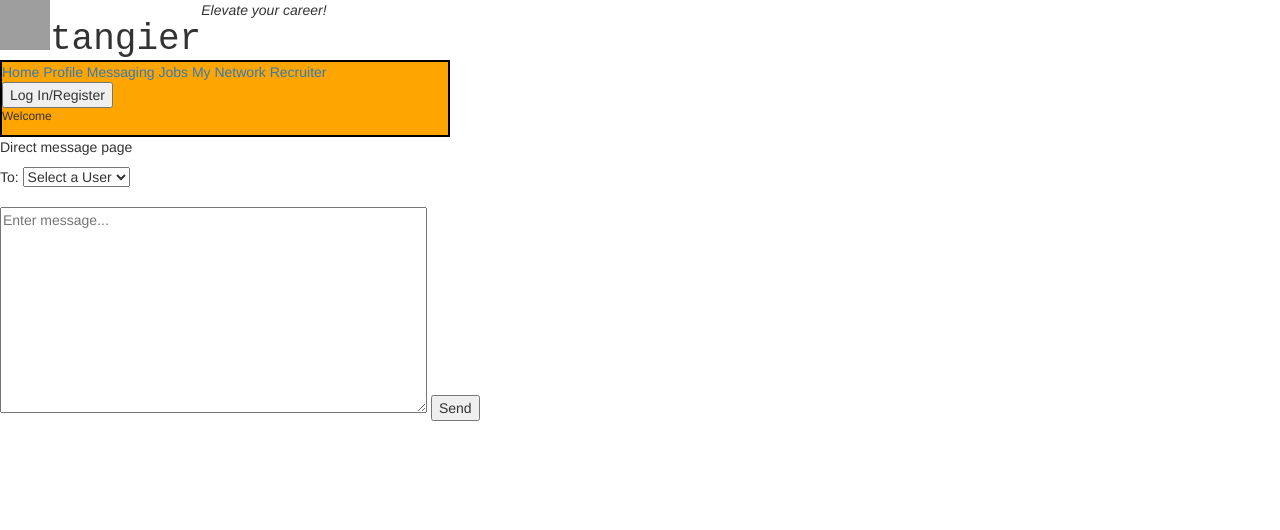
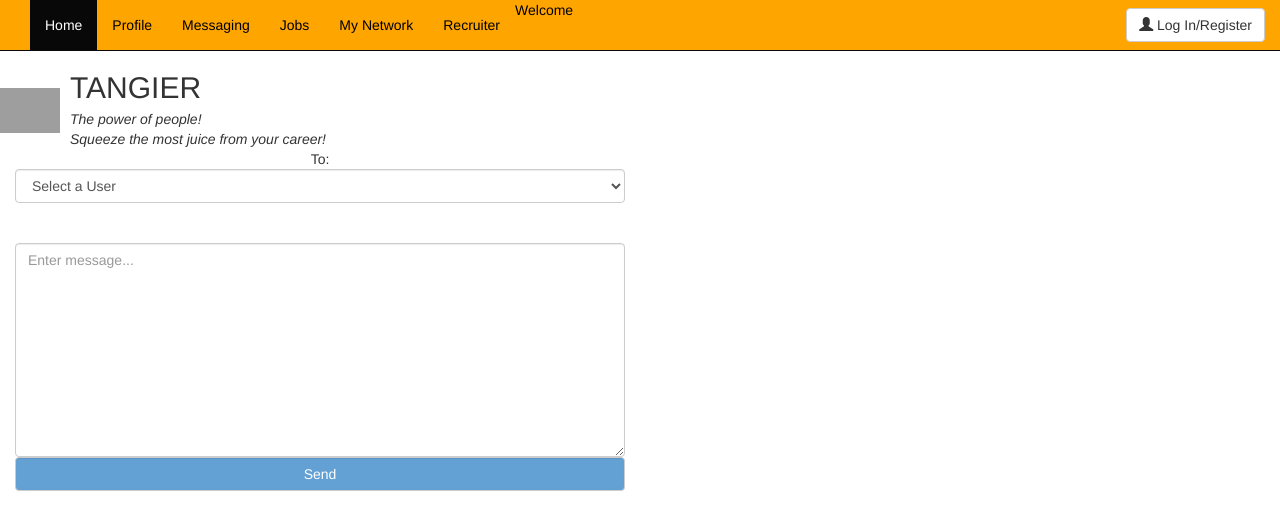
Before and after one commit to Gwood91/BUS118W_Tangier_Repo, a Flask app: page /messagePage in a window 1280 px wide. Shown: the top 530 px of the page. Run offline with Flask 2, Linux system fonts and the light colour scheme; data comes from the database, SQL or seed files in the repository; both versions use the stored data as it was after the commit; parts of the project's set-up code (start-up, migrations or seed data) failed here and were passed over; some libraries are stand-ins or nearby versions; grey boxes are pictures that could not be loaded.

Commit message:
Zoom Codex
Paired Programming sesh to get messages to complete.

```diff
--- a/app/models.py
+++ b/app/models.py
@@ -43,9 +43,14 @@ class Message(db.Model):
     recipient_id = db.Column(db.Integer, db.ForeignKey('user.id'))
     body = db.Column(db.String(140))
     timestamp = db.Column(db.DateTime, index=True, default=datetime.utcnow)
+    unread = db.Column(db.Boolean, default=True, nullable=True)
 
     def __repr__(self):
         return '<Message {}>'.format(self.body)
+
+    def inbox_count(self):
+        db.session.query(Message).filter_by(id=id, unread=True)
+
 
 
 class Recruiter_Project(db.Model):
--- a/app/routes.py
+++ b/app/routes.py
@@ -72,6 +72,7 @@ def before_request():
 
 
 @app.route('/home', methods=['GET'])
+
 def home():
     return render_template('home.html', title='Home')
 
@@ -131,6 +132,7 @@ def profile():
 
 
 @app.route('/messagePage', methods=['GET', 'POST'])
+@oidc.require_login
 # @app.route('/send_message/<recipient>', methods=['GET', 'POST'])
 def messagePage():
     # Users = User.query.all()
@@ -140,19 +142,23 @@ def messagePage():
         if request.method == 'POST':
             # get the data supplied by the client and construct sanitzed queries in the db
             recipient_id = str(request.form.get("selectAUser", None))
+            print(recipient_id, file=sys.stderr)
             message_body = str(request.form.get("sendaDM", None))
-            user = db.session.query(User).filter_by(email=g.user.profile.email).first()
-            # user = db.session.query(User).filter_by(username=recipient).first()
-            new_message = Message(author=user, recipient_id=recipient_id, body=message_body)
-            # new_message = Message(sender_id=user, recipient_id=recipient_id, body=message_body)
+            user = db.session.query(User).filter_by(email=g.user.profile.email).first_or_404()
+            # user = User.query.filter_by(username=Message.recipient_id).first_or_404()
+            # user = db.session.query(User).filter_by(username=recipient_id).first()
+            recipient_first_name, recipient_last_name = recipient_id.split(" ")
+            recipient_user = db.session.query(User).filter_by(first_name= recipient_first_name, last_name=recipient_last_name).first_or_404()
+            new_message = Message(sender_id=user.id, recipient_id=recipient_user.id, body=message_body)
             db.session.add(new_message)
             db.session.commit()
             # flash(_('Your message has been sent!'))
             # return redirect(url_for('messagePage'))
-            return render_template('messagePage.html', title='Direct Messaging')
+            return render_template('messagePage.html', title='Direct Messaging', get_users=get_users)
 
 
 @app.route('/jobs')
+@oidc.require_login
 def jobs():
     return render_template('jobs.html', title='Jobs')
 
--- a/app/templates/base.html
+++ b/app/templates/base.html
@@ -1,50 +1,56 @@
-{% extends 'bootstrap/base.html' %}
-<html>
+{% extends "bootstrap/base.html" %}
+{% block title %}
+{% if title %}{{ title }}
+{% else %}<title>Welcome</title>
+{% endif %}
+{% endblock %}
 
+{% block navbar %}
+<nav class="navbar navbar-inverse navbar-static-top">
+  <div class="container-fluid" style="background-color: orange;">
+    <div class="navbar-header">
+      <a class="navbar-brand" href="#"></a>
+    </div>
+    <ul class="nav navbar-nav">
+      <li class="active"><a href="/home">Home</a></li>
+      <li><a style="color: black;"href="/profile">Profile</a></li>
+      <li><a style="color: black;"href="/messagePage">Messaging</a></li>
+      <li><a style="color: black;"href="/jobs">Jobs</a></li>
+      <li><a style="color: black;"href="/myNetwork">My Network</a></li>
+      <li><a style="color: black;"href="/recruiter">Recruiter</a></li>
+    </ul>
+    {% if not g.user %}
+    <form class="navbar-form navbar-right" action="{{ url_for('login_handler') }}" method="post" enctype="multipart/form-data">
+      <div class="form-group">
+        <button class="btn btn-default" name="login" type="submit" value="Log In/Register" >
+            <span class="glyphicon glyphicon-user"></span> Log In/Register
+          </button>
+      </div>
+    </form>
+    <p style="font-size:14px;color:black;display: inline-block;">Welcome</p>
+    {% else %}
+    <form class="navbar-form navbar-right" action="{{ url_for('login_handler') }}" method="post" enctype="multipart/form-data">
+      <div class="form-group">
+        <button class="btn btn-default" name="login" type="submit" value="Log In/Register">
+            <span class="glyphicon glyphicon-user"></span> Logout
+          </button>
+      </div>
+      <p style="font-size:14px;color: black; display: inline-block;">Welcome, {{ g.user.profile.firstName }}!</p>
+    </form>
+    {% endif %}
+  </div>
+</nav>
+{% endblock %}
 
-<head>
-    {% block title %} {% if title %}
-    <title>{{ title }}</title>
-    {% else %}
-    <title>Welcome</title>
-    {% endif %} {% endblock %}
-</head>
+{% block content %}
 
-<body>
-    <!-- Adding a navbar to include in all template pages -->
-    {% block navbar %}
-    <div id="NavBar">
-        <div style="display: inline-flex">
-            <img src="https://encrypted-tbn0.gstatic.com/images?q=tbn:ANd9GcSZ9aGT0JLi7-nKbbvDl8raJV2kdmlSo4NUKIAZ5LKih5g2pGzSBQ" style="width: 50px; height: 50px">
-            <h1 style="font-family: 'Courier New', Courier, monospace; margin-bottom: 0px">tangier</h1>
-            <i>Elevate your career!</i>
-        </div>
-        <div style="border: solid black 2px; width: 450px; background:orange; text-emphasis: none;">
-            <a href="/home">Home</a>
-            <a href="/profile">Profile</a>
-            <a href="/messagePage">Messaging</a>
-            <a href="/jobs">Jobs</a>
-            <a href="/myNetwork">My Network</a>
-            <a href="/recruiter">Recruiter</a>
-            {% if not g.user %}
-            <form action="{{ url_for('login_handler') }}" method="post" enctype="multipart/form-data">
-                <input name="login" type="submit" value="Log In/Register">
-            </form>
-            <p style="font-size:12px">Welcome</p>
-            {% else %}
-            <form action="{{ url_for('logout_handler') }}" method="post" enctype="multipart/form-data">
-                <input name="logout" type="submit" value="Logout">
-            <p style="font-size:12px; display: inline-block;">Welcome, {{ g.user.profile.firstName }}!</p>
-            </form>
-            {% endif %}
-        </div>
+<div class="media">
+    <div class="media-left media-middle">
+      <img src="https://encrypted-tbn0.gstatic.com/images?q=tbn:ANd9GcSZ9aGT0JLi7-nKbbvDl8raJV2kdmlSo4NUKIAZ5LKih5g2pGzSBQ" class="media-object" style="width:60px">
     </div>
-    {% endblock %} {% block content %} {% block app_content %}{% endblock %} {% endblock %}
-    <br>
-    <hr>
-    <div id="bottomNav" style="text-align:center; padding-top: 0px; padding-top: 0px; position: fixed; height: 40px; width:100%; bottom: 0; background-color:black;color:white;">
-        <p>Some important stuff can go here! Would a fixed bottom bar be okay to have for each page or nah? Maybe a fixed message bar?</p>
+    <div class="media-body">
+      <h2 class="media-heading">TANGIER</h2>
+      <i>Elevate your career!</i>
     </div>
-</body>
-
-</html>
+  </div>
+{% endblock %}
--- a/app/templates/messagePage.html
+++ b/app/templates/messagePage.html
@@ -1,18 +1,30 @@
-{% extends "base.html" %} {% import 'bootstrap/wtf.html' as wtf %} {% block content %}
-<p>Direct message page</p>
-<div id="sendDM">
+{% extends "base.html" %}
+{% block content %}
+<div class="media">
+  <div class="media-left media-middle">
+    <img src="https://encrypted-tbn0.gstatic.com/images?q=tbn:ANd9GcSZ9aGT0JLi7-nKbbvDl8raJV2kdmlSo4NUKIAZ5LKih5g2pGzSBQ" class="media-object" style="width:60px">
+  </div>
+  <div class="media-body">
+    <h2 class="media-heading">TANGIER</h2>
+    <!-- <i>Elevate your career!</i> -->
+    <i>The power of people!</i>
+    <br>
+    <i>Squeeze the most juice from your career!</i>
+  </div>
+</div>
+<div id="sendDM" class="form-group col-sm-6 offset-sm-3 text-center">
   <form id="formID" method="POST">
-        To: <select name="listOfUsers" id="selectAUser" required>
+      To: <select name="selectAUser" id="selectAUser" required class="form-control">
           <option value="">Select a User</option>
           {% for u in get_users%}
-               <option value="{{u.first_name}}">{{u.first_name}}</option>
+             <option value="{{u.first_name}} {{u.last_name}}">{{u.first_name}} {{u.last_name}}</option>
              {% endfor %}
-            <select id ="projectName" name = "projectName">
+          <select id ="projectName" name = "projectName" class="form-control">
            </select>
       </select>
       <br><br>
-        <textarea name="sendaDM" id="sendaDM" cols="50" rows="10" placeholder="Enter message..."></textarea>
-        <input type="Submit" value="Send">
+      <textarea name="sendaDM" id="sendaDM" cols="50" rows="10" placeholder="Enter message..." class="form-control"></textarea>
+      <input type="Submit" value="Send" class="form-control" style="background-color: #63a0d4; color: white;">
   </form>
 </div>
 
--- a/app/templates/recruiter_candidate_search.html
+++ b/app/templates/recruiter_candidate_search.html
@@ -1,4 +1,5 @@
- {% extends "base.html" %} {% block app_content %}
+ {% extends "base.html" %}
+ {% block content %}
 
 <div>
     <h2>Talent Pool Search</h2>
--- a/app/templates/recruiter_create_project.html
+++ b/app/templates/recruiter_create_project.html
@@ -1,4 +1,5 @@
- {% extends "base.html" %} {% block app_content %}
+ {% extends "base.html" %}
+ {% block content %}
 
 <div>
     <h2>New Project</h2>
--- a/app/templates/recruiter_view_edit_project.html
+++ b/app/templates/recruiter_view_edit_project.html
@@ -1,4 +1,5 @@
- {% extends "base.html" %} {% block app_content %}
+ {% extends "base.html" %}
+ {% block content %}
 
 <div>
     <h2>{{ project.title }}</h2>
--- /dev/null
+++ b/static/styles.css
@@ -0,0 +1,4 @@
+body {
+    padding-top: 100px;
+    background-color: orange;
+}
```
Also changed, not shown: app/templates/home.html (+19 -2 lines), app/templates/jobs.html (+14 -1 lines), app/templates/myNetwork.html (+26 -13 lines), app/templates/profile.html (+21 -8 lines), app/templates/recruiter_page.html (+32 -19 lines), app/app.db, 2 other files. Lines whose indentation alone changed are shown as unchanged.
